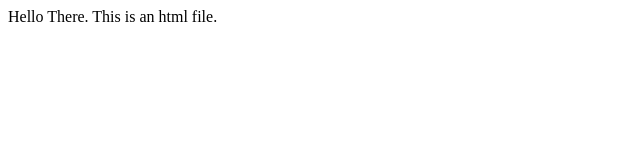
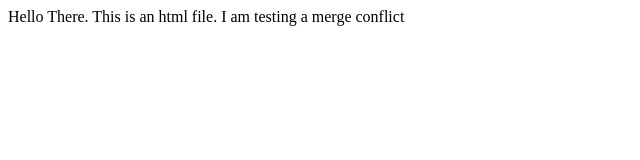
Before and after one commit to rehayema/lecture0, a plain HTML site: page hello.html in a window 1280 px wide. Shown: the whole page, without its empty margins (0-640 px from the left). Drawn offline with Linux system fonts and the light colour scheme.

Commit message:
I added a new line

```diff
--- a/hello.html
+++ b/hello.html
@@ -7,5 +7,6 @@
 </head>
 <body>
     Hello There. This is an html file.
+    I am testing a merge conflict
 </body>
 </html>
```
